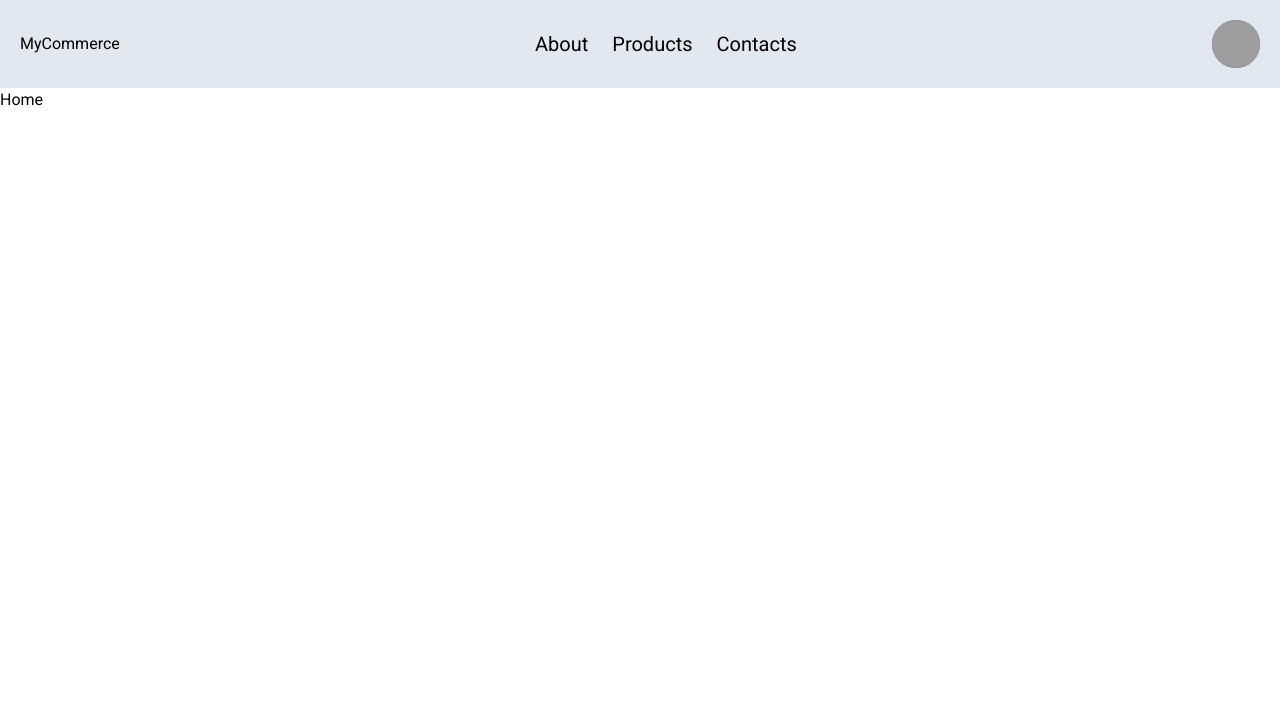
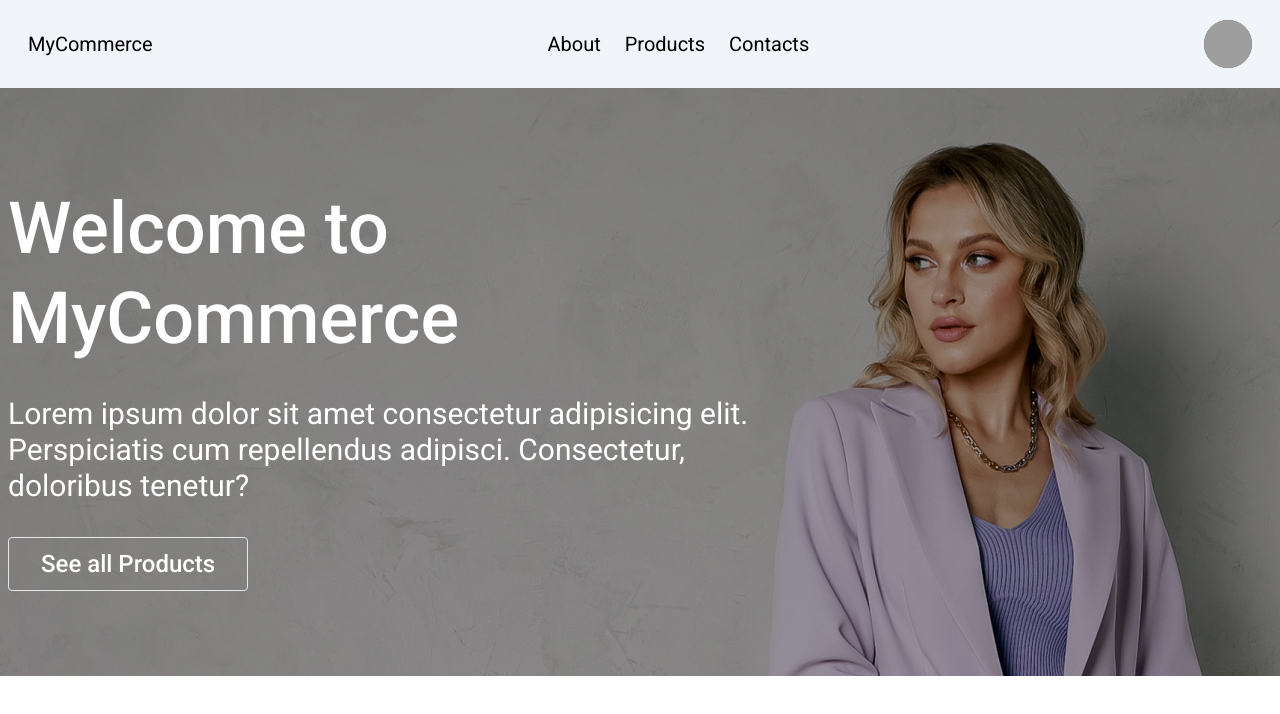
Before and after one commit to DevFariz/e-commerce, a React (Create React App) app: page / in a window 1280 px wide. Shown: the top 714 px of the page. Built offline with nearby package versions, Linux system fonts and the light colour scheme; grey boxes are pictures that could not be loaded.

Commit message:
feat: add intro section

```diff
--- a/src/App.jsx
+++ b/src/App.jsx
@@ -1,10 +1,11 @@
 import React from "react";
 import {Routes, Route} from "react-router-dom";
 
-import Header from "./components/header/Header";
+import Header from "./components/header";
 import Home from "./pages/Home";
 import About from "./pages/About";
 import Products from "./pages/Products";
+import Contacts from "./pages/Contacts"
 
 function App() {
   console.log("home");
@@ -15,6 +16,7 @@ function App() {
         <Route path="/" element={<Home />} />
         <Route path="/about" element={<About />} />
         <Route path="/products" element={<Products />} />
+        <Route path="/contacts" element={<Contacts />} />
       </Routes>
     </div>
   );
--- a/src/components/header/Header.jsx
+++ /dev/null
@@ -1,18 +0,0 @@
-import React from "react";
-
-import Avatar from "./avatar/Avatar";
-import Navbar from "./Navbar";
-
-const Header = () => {
-  return (
-    <header className="p-5 bg-slate-200">
-      <div className="max-w-7xl mx-auto flex justify-between items-center">
-        <div className="cursor-pointer">MyCommerce</div>
-        <Navbar />
-        <Avatar />
-      </div>
-    </header>
-  );
-};
-
-export default Header;
--- a/src/components/header/Navbar.jsx
+++ b/src/components/header/Navbar.jsx
@@ -1,12 +1,19 @@
 import React from "react";
+import { Link } from "react-router-dom";
 
 const Navbar = () => {
   return (
     <nav>
       <ul className="flex">
-        <li className="mx-3 text-xl cursor-pointer">About</li>
-        <li className="mx-3 text-xl cursor-pointer">Products</li>
-        <li className="mx-3 text-xl cursor-pointer">Contacts</li>
+        <li className="mx-3 text-xl cursor-pointer">
+          <Link to="about">About</Link>
+        </li>
+        <li className="mx-3 text-xl cursor-pointer">
+          <Link to="products">Products</Link>
+        </li>
+        <li className="mx-3 text-xl cursor-pointer">
+          <Link to="contacts">Contacts</Link>
+        </li>
       </ul>
     </nav>
   );
--- /dev/null
+++ b/src/components/header/index.jsx
@@ -0,0 +1,19 @@
+import React from "react";
+import { Link } from "react-router-dom";
+
+import Avatar from "./avatar/Avatar";
+import Navbar from "./Navbar";
+
+const Header = () => {
+  return (
+    <header className="p-5 bg-slate-100">
+      <div className="max-w-screen-2xl px-2 mx-auto flex justify-between items-center">
+        <Link to="/" className="cursor-pointer text-xl">MyCommerce</Link>
+        <Navbar />
+        <Avatar />
+      </div>
+    </header>
+  );
+};
+
+export default Header;
--- /dev/null
+++ b/src/components/home/Intro.jsx
@@ -0,0 +1,28 @@
+import React from "react";
+import { Link } from "react-router-dom";
+
+import IntroBg from "../../assets//intro-bg.jpg";
+
+const Intro = () => {
+  return (
+    <section style={{backgroundImage: "url(" + IntroBg + ")"}} className="py-24 mb-10 h-2/5 text-white">
+      <div className="max-w-screen-2xl mx-auto px-2">
+        <h1 className="text-7xl leading-tight	 font-medium mb-8">
+          Welcome to <br /> MyCommerce
+        </h1>
+        <p className="text-3xl max-w-3xl mb-11">
+          Lorem ipsum dolor sit amet consectetur adipisicing elit. Perspiciatis
+          cum repellendus adipisci. Consectetur, doloribus tenetur?
+        </p>
+        <Link
+          to="/products"
+          className="text-2xl text-white font-medium py-3 px-8  border rounded"
+        >
+          See all Products
+        </Link>
+      </div>
+    </section>
+  );
+};
+
+export default Intro;
--- a/src/index.css
+++ b/src/index.css
@@ -11,7 +11,6 @@ body {
   font-family: 'Roboto', sans-serif;
   -webkit-font-smoothing: antialiased;
   -moz-osx-font-smoothing: grayscale;
-  overflow: hidden;
 }
 
 code {
--- /dev/null
+++ b/src/pages/Contacts.jsx
@@ -0,0 +1,9 @@
+import React from 'react'
+
+const Contacts = () => {
+  return (
+    <div>Contacts</div>
+  )
+}
+
+export default Contacts
--- a/src/pages/Home.jsx
+++ b/src/pages/Home.jsx
@@ -1,7 +1,12 @@
 import React from "react";
+import Intro from "../components/home/Intro";
 
 const Home = () => {
-  return <div>Home</div>;
+  return (
+    <main >
+      <Intro />
+    </main>
+  );
 };
 
 export default Home;
--- a/tailwind.config.js
+++ b/tailwind.config.js
@@ -4,7 +4,12 @@ module.exports = {
     "./src/**/*.{js,jsx,ts,tsx}",
   ],
   theme: {
-    extend: {},
+    extend: {
+      height: {
+        '128': '32rem',
+        '156': '44rem',
+      }
+    },
   },
   plugins: [],
 }
```
Also changed, not shown: src/assets/intro-bg.jpg (added).
